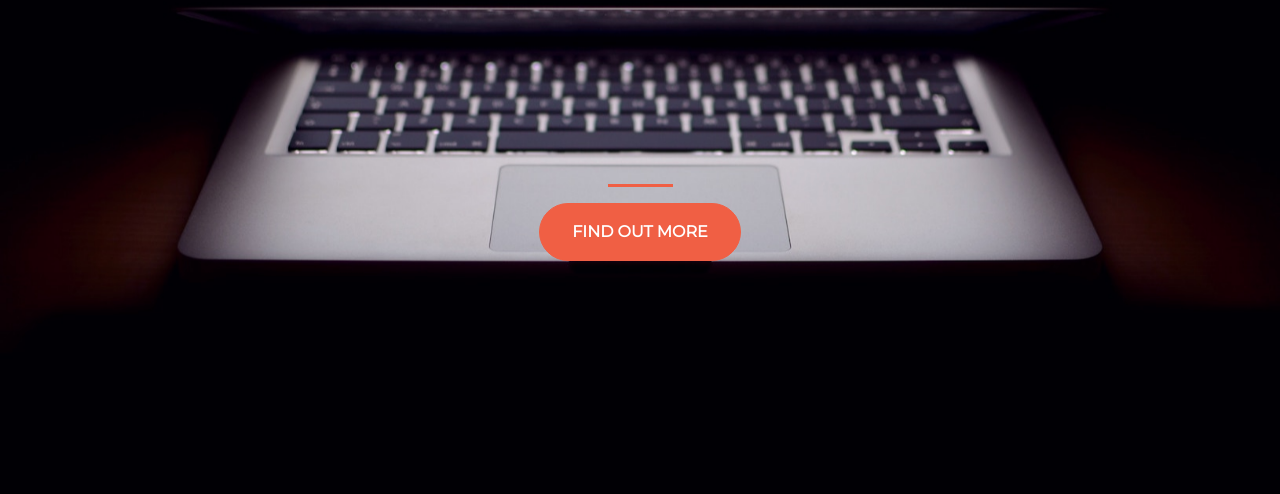
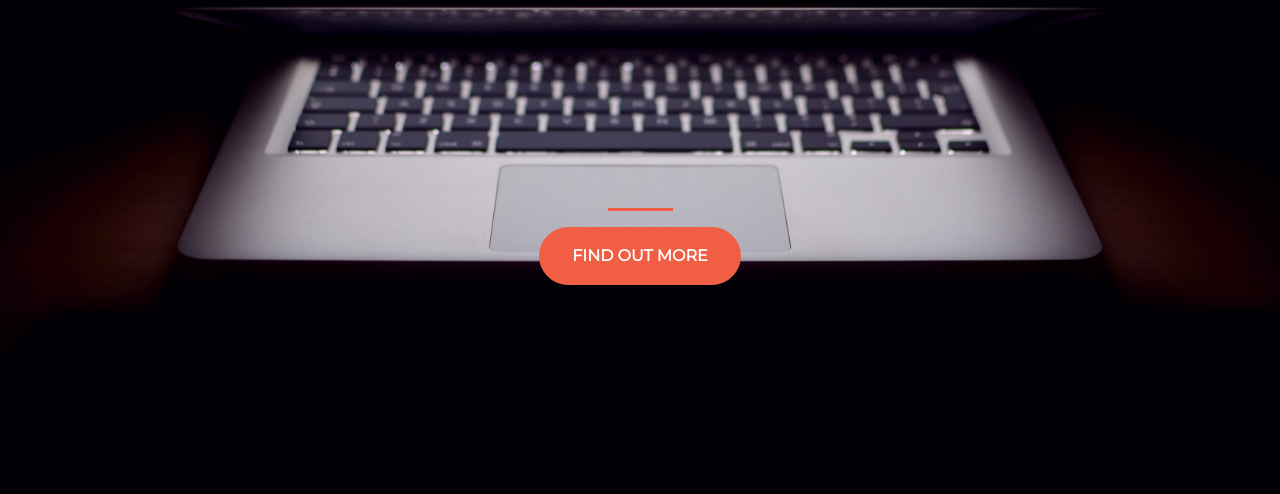
Before and after one commit to Akanksha-ui/Flexbox-Layout, a plain HTML site: page index.html in a window 1280 px wide. Shown: the part 306-800 px from the top of the page. Drawn offline with nearby package versions, Linux system fonts and the light colour scheme.

Commit message:
Update style.css

```diff
--- a/style.css
+++ b/style.css
@@ -22,7 +22,7 @@ hr {
 }
 
 .buffer {
-	height: 11rem;
+	height: 14rem;
 }
 
 .btn {
```
